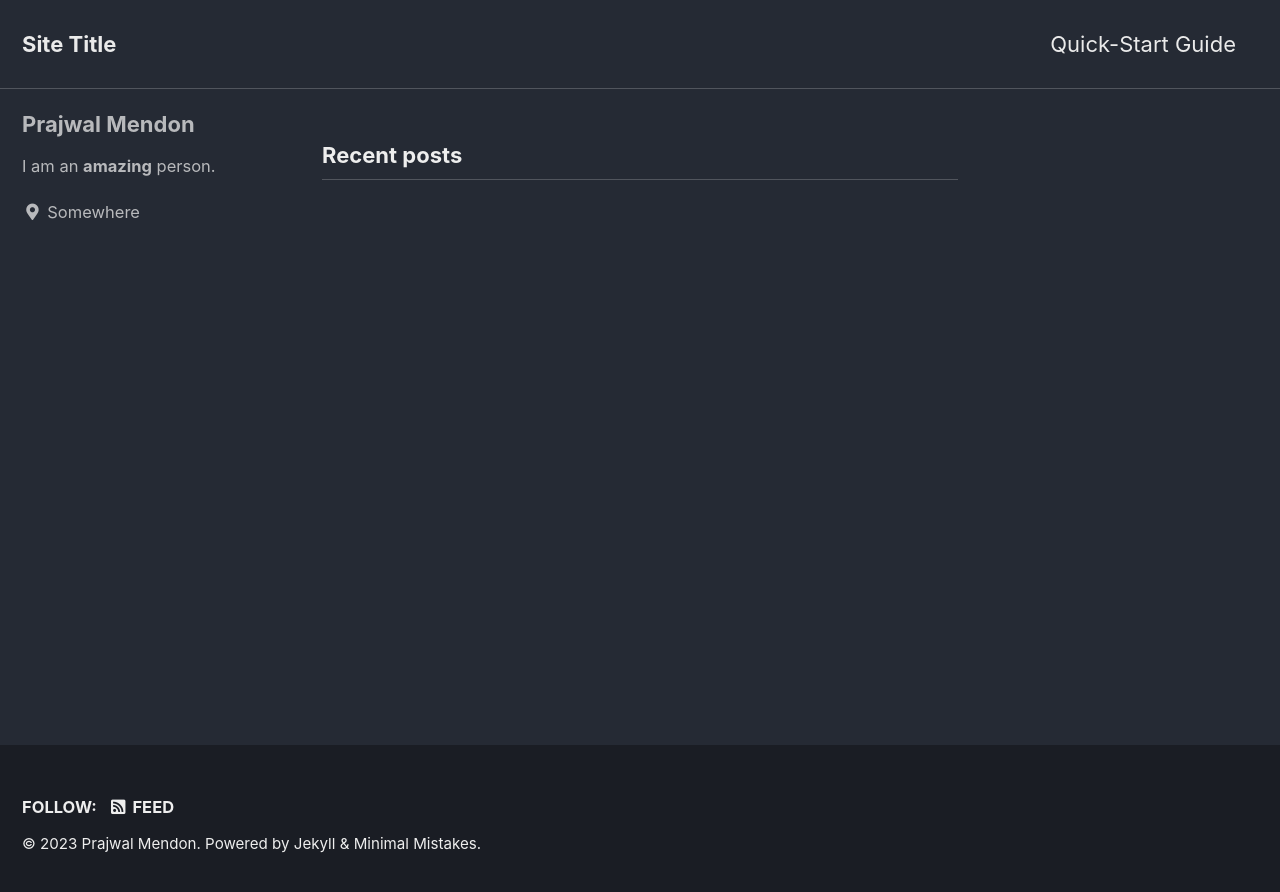
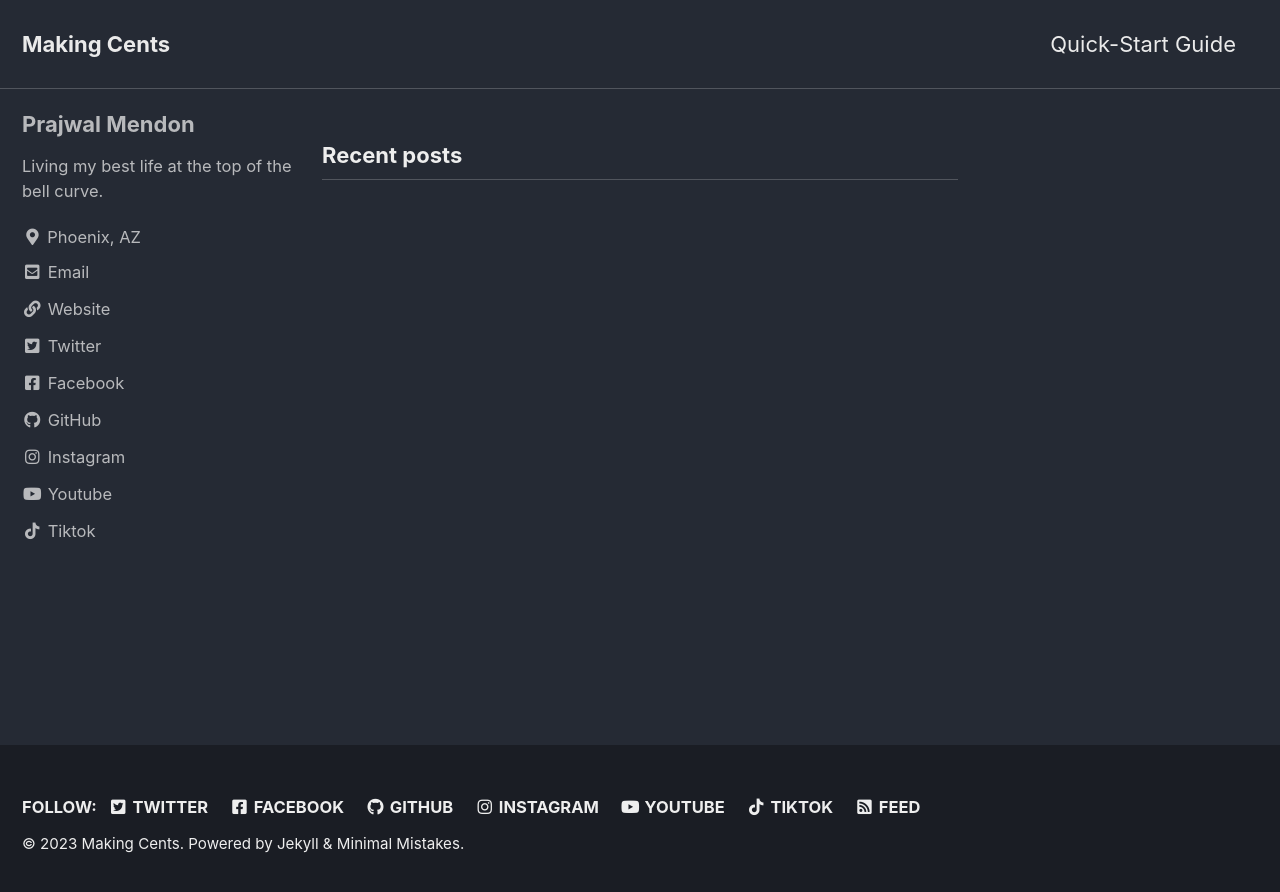
Before and after one commit to PrajwalMendon/PrajwalMendon.github.io, a Jekyll site: the page built from index.html, in a window 1280 px wide. Shown: the top 892 px of the page. Built offline with Jekyll 4.4.1, drawn with Linux system fonts in a browser that asks for light colours; cached includes are drawn as plain includes; the list of posts is cut into pages by our own code.

Commit message:
added social links

```diff
--- a/_config.yml
+++ b/_config.yml
@@ -16,11 +16,11 @@ minimal_mistakes_skin    : "dark" # "air", "aqua", "contrast", "default", "dark"
 
 # Site Settings
 locale                   : "en-US"
-title                    : "Site Title"
+title                    : "Making Cents"
 title_separator          : "-"
 subtitle                 : # site tagline that appears below site title in masthead
-name                     : "Prajwal Mendon"
-description              : "An amazing website."
+name                     : "Making Cents"
+description              : "Making sense of the world around me."
 url                      : "https://prajwalmendon.com" # the base hostname & protocol for your site e.g. "https://mmistakes.github.io"
 baseurl                  : # the subpath of your site, e.g. "/blog"
 repository               : "PrajwalMendon/prajwalmendon.github.io" # GitHub username/repo-name e.g. "mmistakes/minimal-mistakes"
@@ -106,50 +106,62 @@ analytics:
 author:
   name             : "Prajwal Mendon"
   avatar           : # path of avatar image, e.g. "/assets/images/bio-photo.jpg"
-  bio              : "I am an **amazing** person."
-  location         : "Somewhere"
+  bio              : "Living my best life at the top of the bell curve."
+  location         : "Phoenix, AZ"
   email            :
   links:
     - label: "Email"
       icon: "fas fa-fw fa-envelope-square"
-      # url: "mailto:your.name@email.com"
+      url: "mailto:prajwalmendon@gmail.com"
     - label: "Website"
       icon: "fas fa-fw fa-link"
-      # url: "https://your-website.com"
+      url: "https://prajwalmendon.com"
     - label: "Twitter"
       icon: "fab fa-fw fa-twitter-square"
-      # url: "https://twitter.com/"
+      url: "https://twitter.com/ChubboTheCat"
     - label: "Facebook"
       icon: "fab fa-fw fa-facebook-square"
-      # url: "https://facebook.com/"
+      url: "https://www.facebook.com/mendon.prajwal/"
     - label: "GitHub"
       icon: "fab fa-fw fa-github"
-      # url: "https://github.com/"
+      url: "https://github.com/PrajwalMendon"
     - label: "Instagram"
       icon: "fab fa-fw fa-instagram"
-      # url: "https://instagram.com/"
+      url: "https://www.instagram.com/prajwalsmendon/"
+    - label: "Youtube"
+      icon: "fab fa-fw fa-youtube"
+      url: "https://www.youtube.com/@pauseforeffect249"
+    - label: "Tiktok"
+      icon: "fab fa-fw fa-tiktok"
+      url: "https://www.tiktok.com/@prajwal.mendon"
 
 # Site Footer
 footer:
   links:
     - label: "Twitter"
       icon: "fab fa-fw fa-twitter-square"
-      # url:
+      url: "https://twitter.com/ChubboTheCat"
     - label: "Facebook"
       icon: "fab fa-fw fa-facebook-square"
-      # url:
+      url: "https://www.facebook.com/mendon.prajwal/"
     - label: "GitHub"
       icon: "fab fa-fw fa-github"
-      # url:
-    - label: "GitLab"
-      icon: "fab fa-fw fa-gitlab"
-      # url:
-    - label: "Bitbucket"
-      icon: "fab fa-fw fa-bitbucket"
-      # url:
+      url: "https://github.com/PrajwalMendon"
+    # - label: "GitLab"
+    #   icon: "fab fa-fw fa-gitlab"
+    #   # url:
+    # - label: "Bitbucket"
+    #   icon: "fab fa-fw fa-bitbucket"
+    #   # url:
     - label: "Instagram"
       icon: "fab fa-fw fa-instagram"
-      # url:
+      url: "https://www.instagram.com/prajwalsmendon/"
+    - label: "Youtube"
+      icon: "fab fa-fw fa-youtube"
+      url: "https://www.youtube.com/@pauseforeffect249"
+    - label: "Tiktok"
+      icon: "fab fa-fw fa-tiktok"
+      url: "https://www.tiktok.com/@prajwal.mendon"
 
 
 # Reading Files
@@ -290,3 +302,4 @@ defaults:
       comments: # true
       share: true
       related: true
+      show_date: true
```
Also changed, not shown: _layouts/single.html (+23 -9 lines), _layouts/splash.html (+12 -6 lines), index.html (line endings or trailing spaces), 2 other files.
